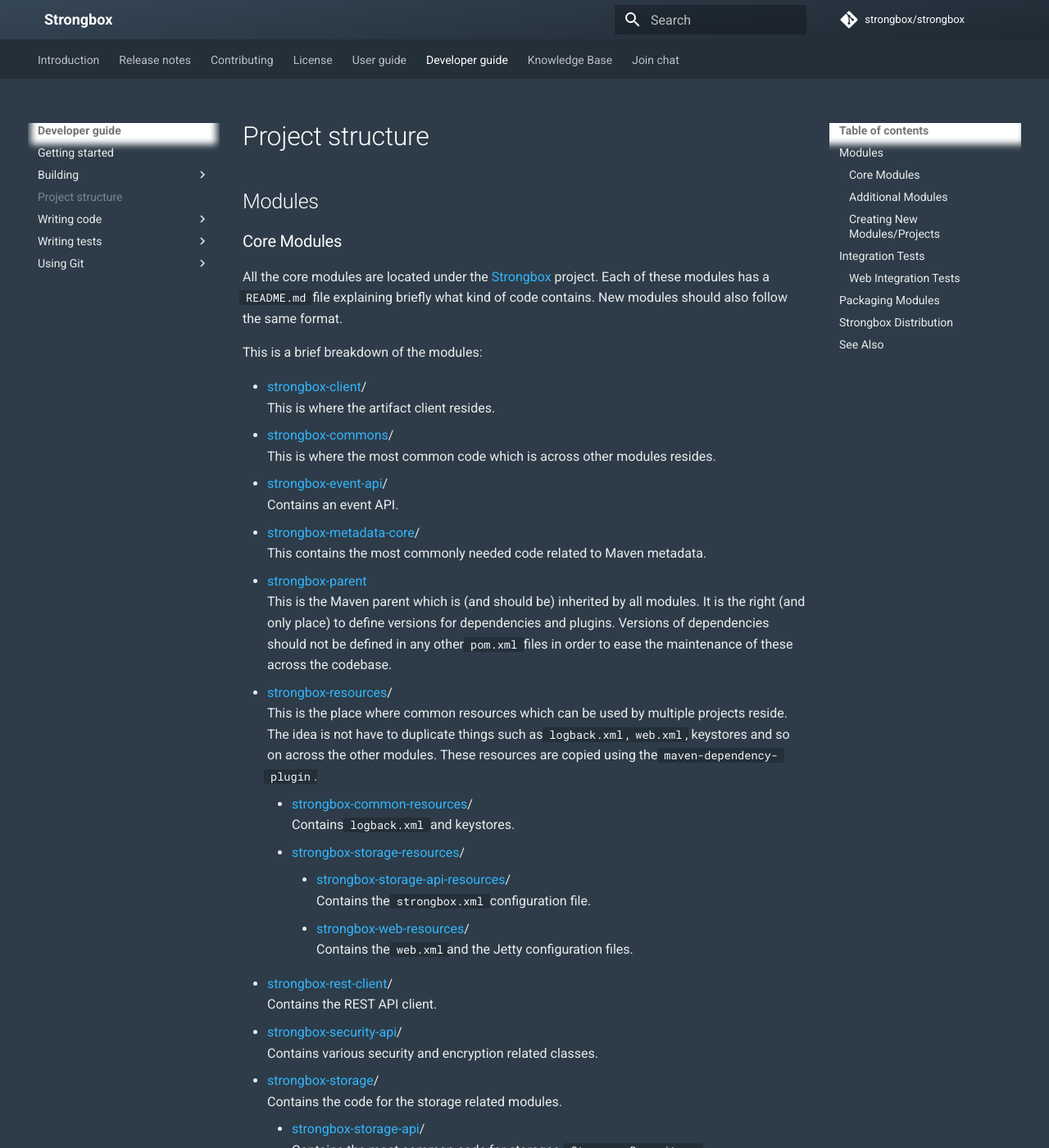
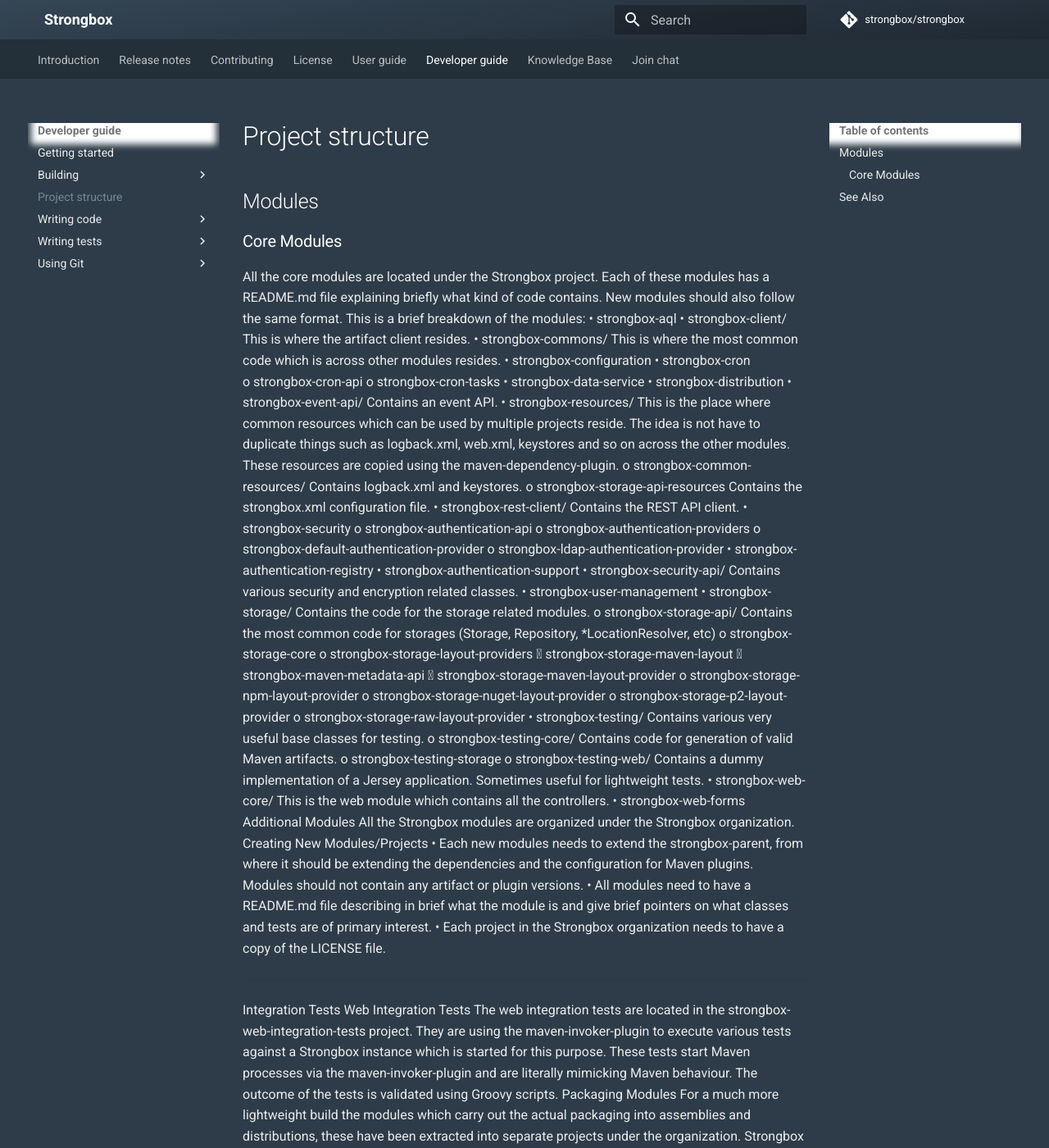
Before and after one commit to strongbox/strongbox-docs, an MkDocs documentation site: the page built from docs/developer-guide/project-structure.md, in a window 1280 px wide and 1400 px high. Shown: the whole window at 82% size. Built offline with MkDocs 1.6.1 and Material for MkDocs 9.7.7, drawn with Linux system fonts in a browser that asks for light colours; comment, search, counter and statistics services are not loaded; some of the changed text lies outside the part shown.

Commit message:
Updated file
updated wiki page

```diff
--- a/docs/developer-guide/project-structure.md
+++ b/docs/developer-guide/project-structure.md
@@ -4,90 +4,79 @@
 
 ### Core Modules
 
-All the core modules are located under the [Strongbox] project.
-Each of these modules has a `README.md` file explaining briefly what kind of code contains.
-New modules should also follow the same format.
-
+All the core modules are located under the Strongbox project. Each of these modules has a README.md file explaining briefly what kind of code contains. New modules should also follow the same format.
 This is a brief breakdown of the modules:
-
-* [strongbox-client]/
-    This is where the artifact client resides.
-* [strongbox-commons]/
-    This is where the most common code which is across other modules resides.
-* [strongbox-event-api]/
-    Contains an event API.
-* [strongbox-metadata-core]/
-    This contains the most commonly needed code related to Maven metadata.
-* [strongbox-parent]
-    This is the Maven parent which is (and should be) inherited by all modules. It is the right (and only place)
-    to define versions for dependencies and plugins. Versions of dependencies should not be defined in any other
-    `pom.xml` files in order to ease the maintenance of these across the codebase.
-* [strongbox-resources]/
-    This is the place where common resources which can be used by multiple projects reside. The idea is not have to duplicate
-    things such as `logback.xml`, `web.xml`, keystores and so on across the other modules. These resources are
-    copied using the `maven-dependency-plugin`.
-    * [strongbox-common-resources]/
-        Contains `logback.xml` and keystores.
-    * [strongbox-storage-resources]/
-        * [strongbox-storage-api-resources]/
-            Contains the `strongbox.xml` configuration file.
-        * [strongbox-web-resources]/
-            Contains the `web.xml`and the Jetty configuration files.
-* [strongbox-rest-client]/
-    Contains the REST API client.
-* [strongbox-security-api]/
-    Contains various security and encryption related classes.
-* [strongbox-storage]/
-    Contains the code for the storage related modules.
-    * [strongbox-storage-api]/
-        Contains the most common code for storages (`Storage`, `Repository`, `*LocationResolver`, etc)
-    * [strongbox-storage-indexing]/
-        Contains the Lucene indexing code.
-    * [strongbox-storage-metadata]/
-        Contains a service wrapper and XML marshalling/unmarshalling for Maven metadata.
-* [strongbox-testing]/
-    Contains various very useful base classes for testing
-    * [strongbox-testing-core]/
-        Contains code for generation of valid Maven artifacts.
-    * [strongbox-testing-web]/
-        Contains a dummy implementation of a Jersey application. Sometimes useful for lightweight tests.
-* [strongbox-web-core]/
-    This is the web module which contains all the controllers.
-
-### Additional Modules
-
-All the [Strongbox] modules are organized under the [Strongbox organization].
-
-### Creating New Modules/Projects
-
-* Each new modules needs to extend the `strongbox-parent`, from where it should be extending the dependencies and the
-  configuration for Maven plugins. Modules should not contain any artifact or plugin versions.
-
-* All modules need to have a `README.md` file describing in brief what the module is and give brief pointers
-  on what classes and tests are of primary interest.
-
-* Each project in the [Strongbox organization] needs to have a copy of the [LICENSE] file.
-
----
-
-## Integration Tests
-
-### Web Integration Tests
-
-The web integration tests are located in the [strongbox-web-integration-tests] project.
-They are using the [maven-invoker-plugin] to execute various tests
-against a Strongbox instance which is started for this purpose. These tests start Maven processes via the [maven-invoker-plugin]
-and are literally mimicking Maven behaviour. The outcome of the tests is validated using Groovy scripts.
-
-## Packaging Modules
-
-For a much more lightweight build the modules which carry out the actual packaging into assemblies and distributions,
-these have been extracted into separate projects under the organization.
-
-## Strongbox Distribution
-
-The [strongbox-distribution](https://github.com/strongbox/strongbox/tree/master/strongbox-distribution) module produces
-the final binary distributions which are then made public under the [releases](https://github.com/strongbox/strongbox/releases) section.
+•	strongbox-aql
+•	strongbox-client/
+This is where the artifact client resides.
+•	strongbox-commons/
+This is where the most common code which is across other modules resides.
+•	strongbox-configuration
+•	strongbox-cron
+o	strongbox-cron-api
+o	strongbox-cron-tasks
+•	strongbox-data-service
+•	strongbox-distribution
+•	strongbox-event-api/
+Contains an event API.
+•	strongbox-resources/
+This is the place where common resources which can be used by multiple projects reside. The idea is not have to duplicate things such as logback.xml, web.xml, keystores and so on across the other modules. These resources are copied using the maven-dependency-plugin.
+o	strongbox-common-resources/
+Contains logback.xml and keystores.
+o	strongbox-storage-api-resources
+Contains the strongbox.xml configuration file.
+•	strongbox-rest-client/
+Contains the REST API client.
+•	strongbox-security
+o	strongbox-authentication-api
+o	strongbox-authentication-providers
+o	strongbox-default-authentication-provider
+o	strongbox-ldap-authentication-provider
+•	strongbox-authentication-registry
+•	strongbox-authentication-support
+•	 strongbox-security-api/
+Contains various security and encryption related classes.
+•	strongbox-user-management
+•	strongbox-storage/
+Contains the code for the storage related modules.
+o	strongbox-storage-api/
+Contains the most common code for storages (Storage, Repository, *LocationResolver, etc)
+o	strongbox-storage-core
+o	strongbox-storage-layout-providers
+	strongbox-storage-maven-layout
+	strongbox-maven-metadata-api
+	strongbox-storage-maven-layout-provider
+o	strongbox-storage-npm-layout-provider
+o	strongbox-storage-nuget-layout-provider
+o	strongbox-storage-p2-layout-provider
+o	strongbox-storage-raw-layout-provider
+•	strongbox-testing/
+Contains various very useful base classes for testing.
+o	strongbox-testing-core/
+Contains code for generation of valid Maven artifacts.
+o	strongbox-testing-storage
+o	strongbox-testing-web/
+Contains a dummy implementation of a Jersey application. Sometimes useful for lightweight tests.
+•	strongbox-web-core/
+This is the web module which contains all the controllers.
+•	strongbox-web-forms
+Additional Modules
+All the Strongbox modules are organized under the Strongbox organization.
+Creating New Modules/Projects
+•	Each new modules needs to extend the strongbox-parent, from where it should be extending the dependencies and the configuration for Maven plugins. Modules should not contain any artifact or plugin versions.
+•	All modules need to have a README.md file describing in brief what the module is and give brief pointers on what classes and tests are of primary interest.
+•	Each project in the Strongbox organization needs to have a copy of the LICENSE file.
+________________________________________
+Integration Tests
+Web Integration Tests
+The web integration tests are located in the strongbox-web-integration-tests project. They are using the maven-invoker-plugin to execute various tests against a Strongbox instance which is started for this purpose. These tests start Maven processes via the maven-invoker-plugin and are literally mimicking Maven behaviour. The outcome of the tests is validated using Groovy scripts.
+Packaging Modules
+For a much more lightweight build the modules which carry out the actual packaging into assemblies and distributions, these have been extracted into separate projects under the organization.
+Strongbox Distribution
+The strongbox-distribution module produces the final binary distributions which are then made public under the releasessection.
+See Also
+•	Writing Tests
+•	REST API
 
 ## See Also
 * [Writing Tests](./writing-tests.md)
```
